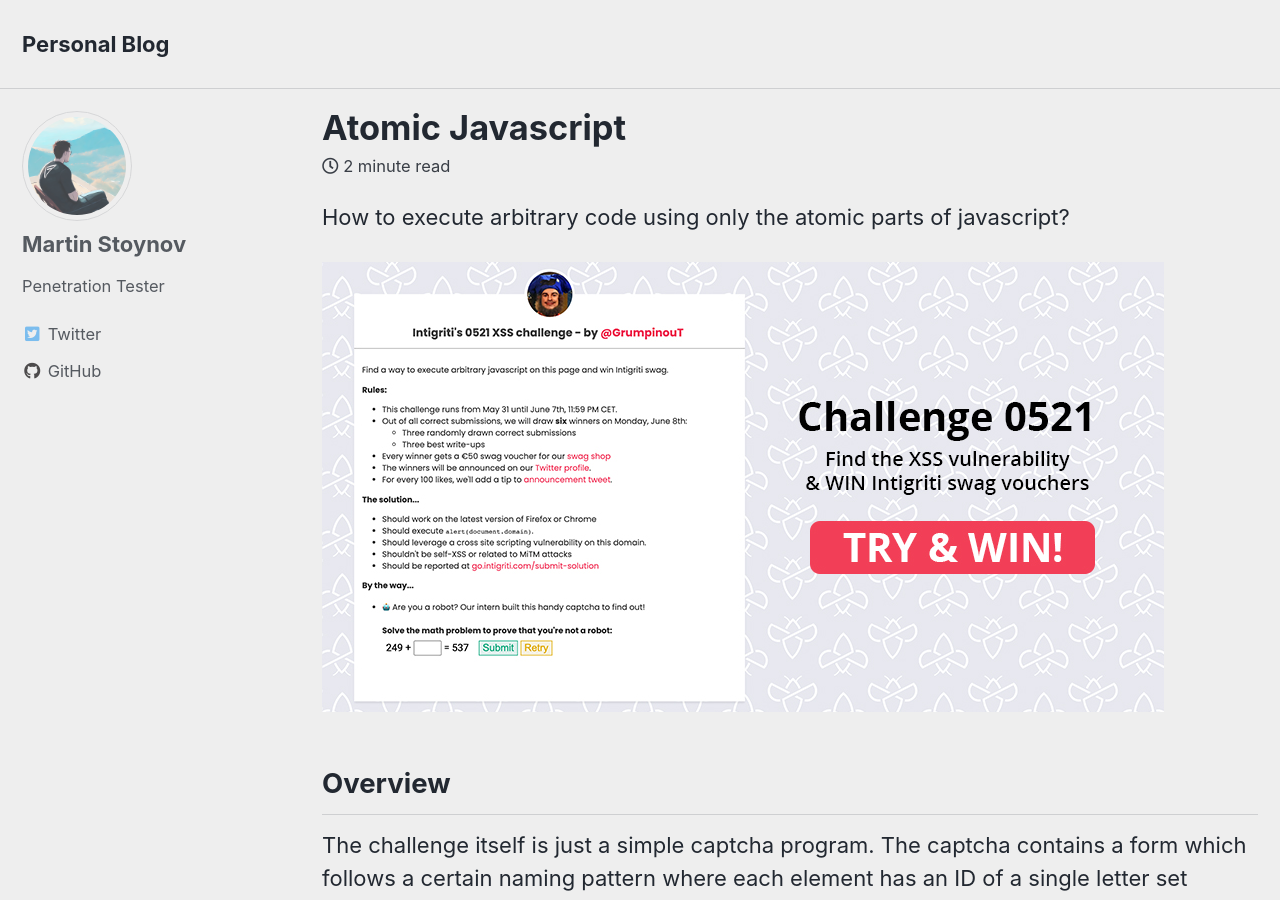
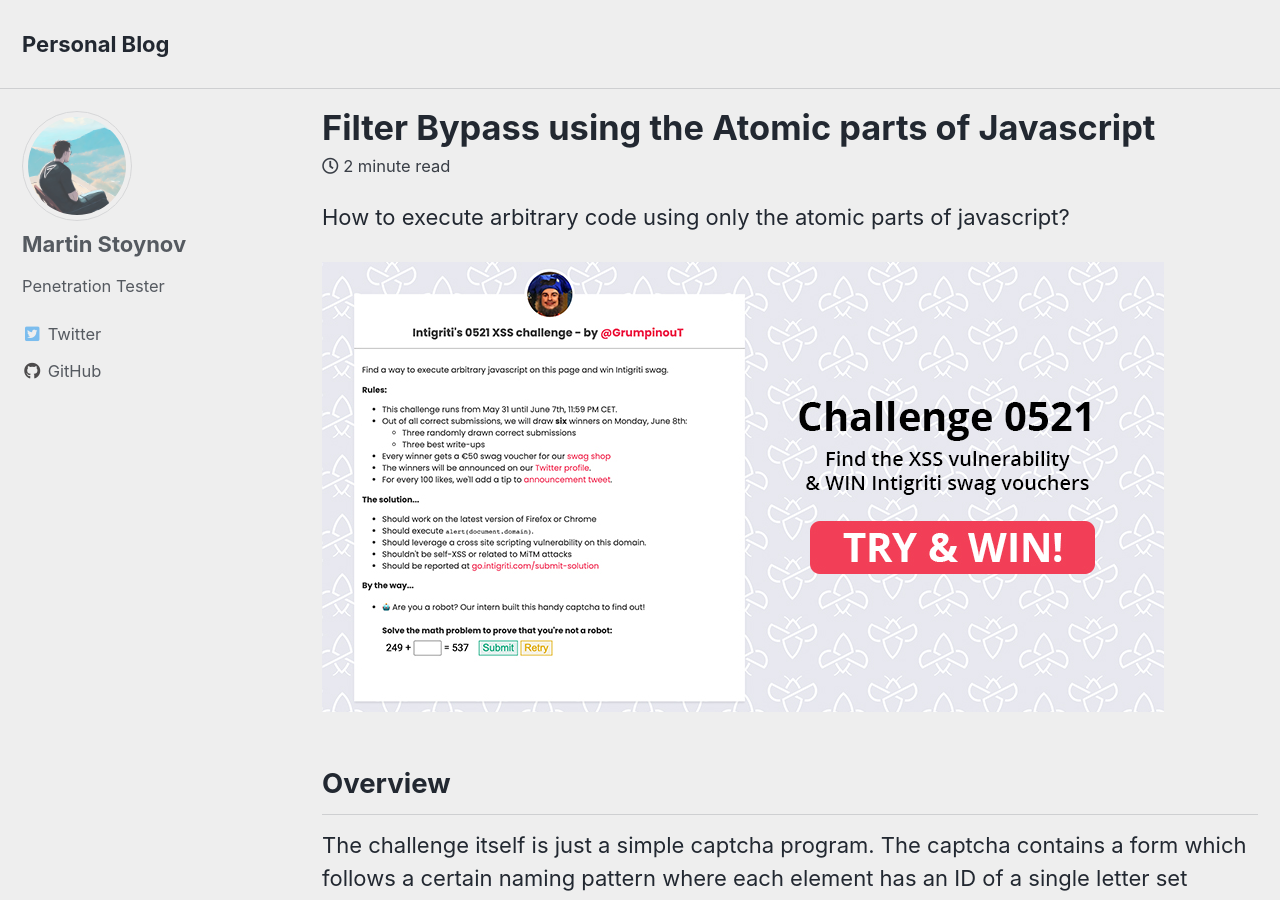
Before and after one commit to martinstnv/challenges, a Jekyll site: the page built from _posts/2021-05-31-atomic-javascript.md, in a window 1280 px wide and 900 px high. Built offline with Jekyll 4.4.1, drawn with Linux system fonts in a browser that asks for light colours; cached includes are drawn as plain includes.

Commit message:
Update 2021-05-31-atomic-javascript.md

```diff
--- a/_posts/2021-05-31-atomic-javascript.md
+++ b/_posts/2021-05-31-atomic-javascript.md
@@ -1,6 +1,6 @@
 ---
 layout: single
-title: Atomic Javascript
+title: Filter Bypass using the Atomic parts of Javascript
 date: 2021-05-31
 classes: wide
 tags:
```
